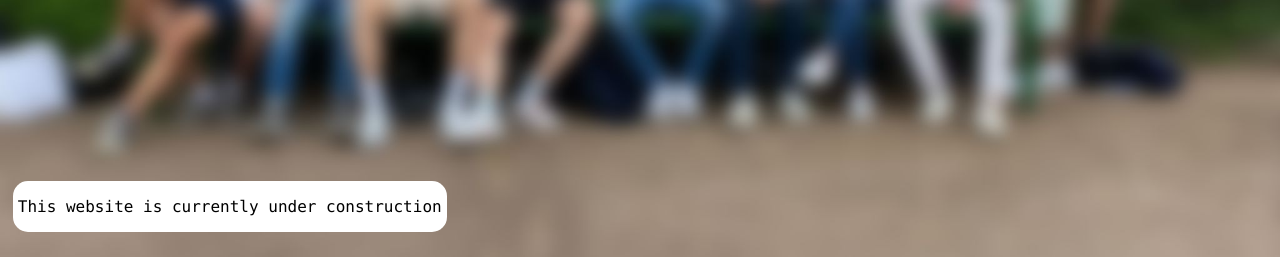
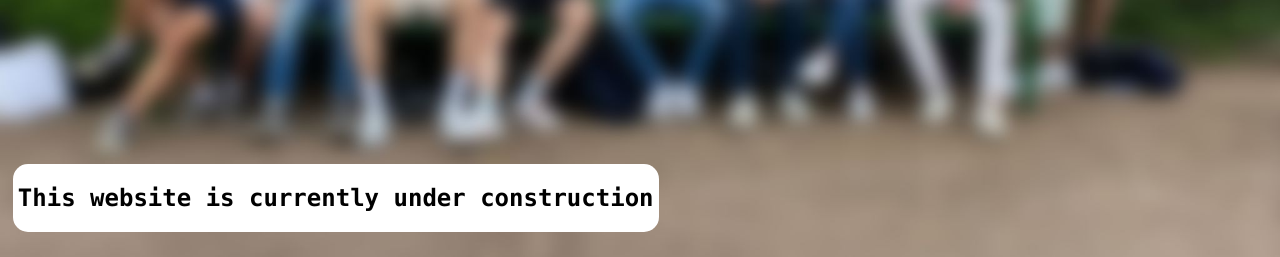
Before and after one commit to S7DE-2022/S7DE-2022.github.io, a plain HTML site: page index.html in a window 1280 px wide. Shown: the part 560-817 px from the top of the page. Drawn offline with Linux system fonts and the light colour scheme.

Commit message:
Update index.html

```diff
--- a/index.html
+++ b/index.html
@@ -5,8 +5,8 @@
     <h1 style="position: relative;top:-15%;left:5%;font-size: 30px;">S7DEA - 2022</h1>
 </div>
 
-<div style="position:fixed;bottom:1%;left:1%;border-radius: 15px;background-color: white;padding-left: 5px;padding-right: 5px;">
-    <p>This website is currently under construction</p>
+<div style="position:fixed;bottom:1%;left:1%;border-radius: 15px;background-color: white;padding-left: 5px;padding-right: 5px;margin-right: 1%;">
+    <h2>This website is currently under construction</h2>
 </div>
 
 <style>
```
